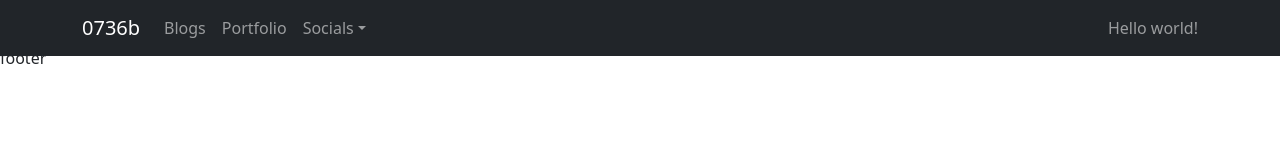
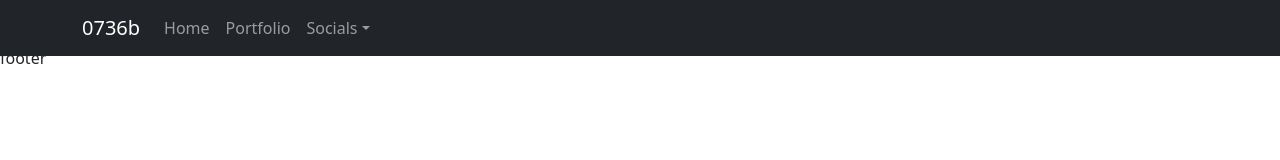
Before and after one commit to 0736b/myblog, a Next.js app in the folder frontend/: page / in a window 1280 px wide. Shown: the top 160 px of the page. Built offline with nearby package versions, Linux system fonts and the light colour scheme.

Commit message:
fix: navbar

```diff
--- a/frontend/components/Header.js
+++ b/frontend/components/Header.js
@@ -1,9 +1,21 @@
-import React from 'react';
-import { useState } from 'react';
-import { Navbar, NavbarBrand, NavbarToggler, Collapse, Nav, NavItem, NavLink, UncontrolledDropdown, NavbarText, DropdownToggle, DropdownItem, DropdownMenu  } from 'reactstrap';
+import React from "react";
+import { useState } from "react";
+import {
+  Navbar,
+  NavbarBrand,
+  NavbarToggler,
+  Collapse,
+  Nav,
+  NavItem,
+  NavLink,
+  UncontrolledDropdown,
+  NavbarText,
+  DropdownToggle,
+  DropdownItem,
+  DropdownMenu,
+} from "reactstrap";
 
 const Header = () => {
-
   const [isOpen, setIsOpen] = useState(false);
 
   const toggle = () => {
@@ -12,59 +24,30 @@ const Header = () => {
 
   return (
     <div>
-  <Navbar
-    color="dark"
-    container="md"
-    dark
-    expand="md"
-    fixed="top"
-    full
-  >
-    <NavbarBrand href="/">
-      0736b
-    </NavbarBrand>
+      <Navbar color="dark" container="md" dark expand="md" fixed="top">
+        <NavbarBrand href="/">0736b</NavbarBrand>
         <NavbarToggler onClick={toggle} />
         <Collapse isOpen={isOpen} navbar>
-      <Nav
-        className="me-auto"
-        navbar
-      >
+          <Nav className="me-auto" navbar>
             <NavItem>
-          <NavLink href="/components/">
-            Blogs
-          </NavLink>
+              <NavLink href="/">Home</NavLink>
             </NavItem>
             <NavItem>
-          <NavLink href="https://github.com/reactstrap/reactstrap">
+              <NavLink href="https://github.com/0736b">
                 Portfolio
               </NavLink>
             </NavItem>
-        <UncontrolledDropdown
-          inNavbar
-          nav
-        >
-          <DropdownToggle
-            caret
-            nav
-          >
+            <UncontrolledDropdown inNavbar nav>
+              <DropdownToggle caret nav>
                 Socials
               </DropdownToggle>
               <DropdownMenu right>
-            <DropdownItem>
-              Github
-            </DropdownItem>
-            <DropdownItem>
-              LinkedIn
-            </DropdownItem>
-            <DropdownItem>
-              Dev.to
-            </DropdownItem>
+                <DropdownItem>Github</DropdownItem>
+                <DropdownItem>LinkedIn</DropdownItem>
+                <DropdownItem>Dev.to</DropdownItem>
               </DropdownMenu>
             </UncontrolledDropdown>
           </Nav>
-      <NavbarText>
-        Hello world!
-      </NavbarText>
         </Collapse>
       </Navbar>
     </div>
```
Also changed, not shown: 1 other file (tests, documents, lock files or other folders). Lines whose indentation alone changed are shown as unchanged.
